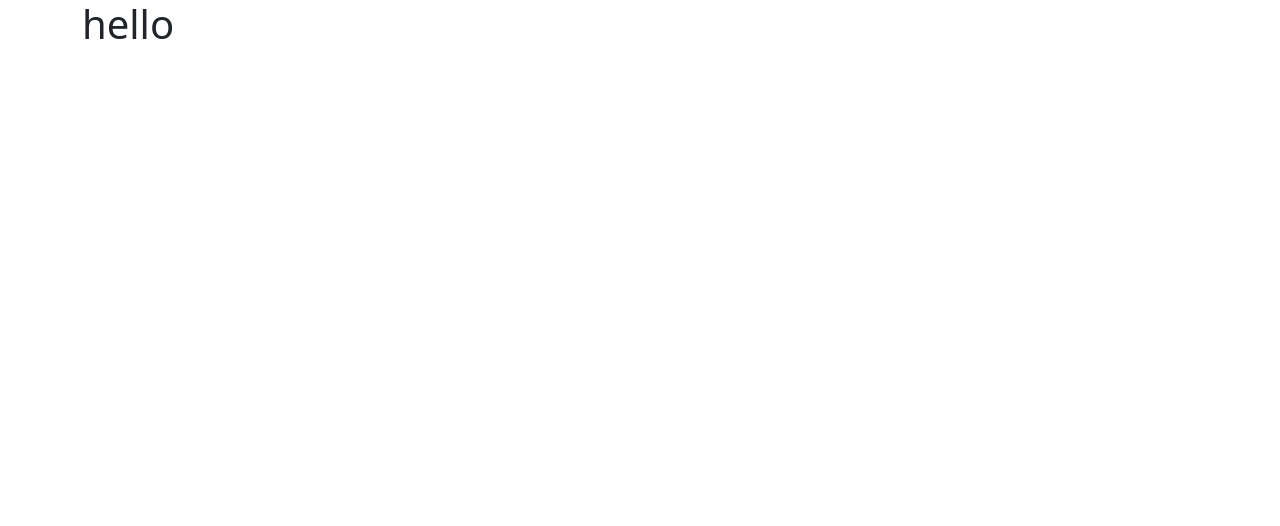
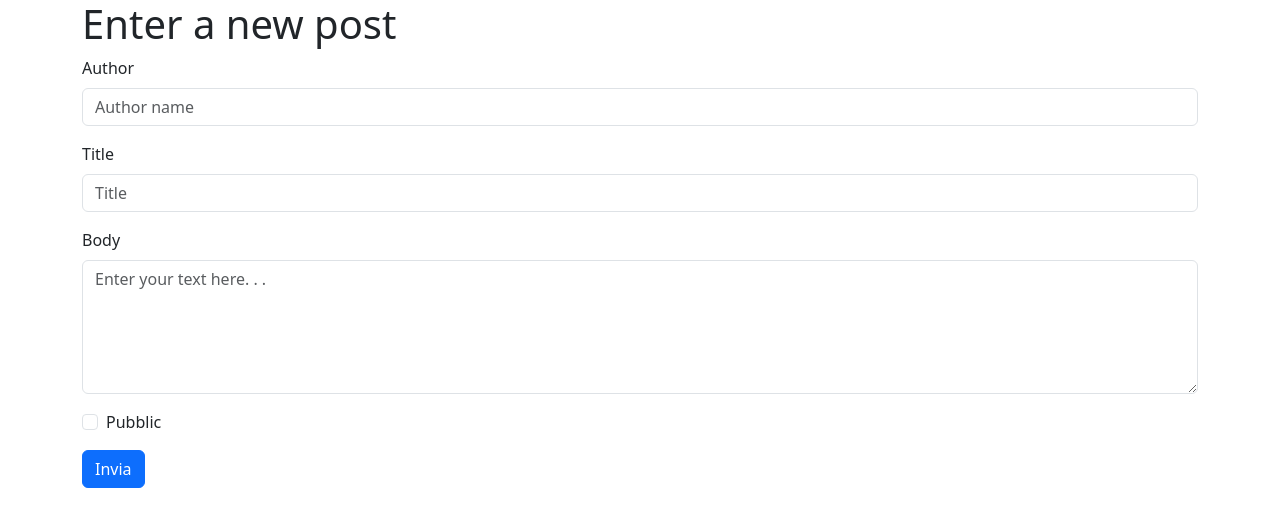
Before and after one commit to dpalexandru/react-post-form, a React (Vite) app: page / in a window 1280 px wide. Shown: the top 526 px of the page. Built offline with nearby package versions, Linux system fonts and the light colour scheme.

Commit message:
feat: add static form

```diff
--- a/package.json
+++ b/package.json
@@ -13,6 +13,7 @@
     "axios": "^1.11.0",
     "bootstrap": "^5.3.8",
     "react": "^19.1.1",
+    "react-bootstrap": "^2.10.10",
     "react-dom": "^19.1.1"
   },
   "devDependencies": {
--- a/src/App.jsx
+++ b/src/App.jsx
@@ -1,5 +1,10 @@
 import { useState, useEffect } from 'react'
 import axios from 'axios'
+import { Form, Button } from "react-bootstrap";
+
+
+
+
 
 
 function App() {
@@ -7,8 +12,41 @@ function App() {
   return (
     <>
       <div className="container">
-        <h1>hello</h1>
-      </div>
+        <h1>Enter a new post</h1>
+        <Form>
+
+          {/* Campo Nome */}
+          <Form.Group className="mb-3" name="author">
+            <Form.Label>Author</Form.Label>
+            <Form.Control type="text" placeholder="Author name" />
+          </Form.Group>
+
+          {/* Campo titolo */}
+          <Form.Group className="mb-3" name="title">
+            <Form.Label>Title</Form.Label>
+            <Form.Control type="text" placeholder="Title" />
+          </Form.Group>
+
+          {/* Campo Body */}
+          <Form.Group className="mb-3" controlId="body">
+            <Form.Label>Body</Form.Label>
+            <Form.Control
+              as="textarea"
+              rows={5}
+              placeholder="Enter your text here. . ."
+            />
+          </Form.Group>
+          {/* Checkbox */}
+          <Form.Group className="mb-3" controlId="formCheckbox">
+            <Form.Check type="checkbox" label="Pubblic" />
+          </Form.Group>
+
+          {/* Bottone Submit */}
+          <Button variant="primary" type="submit">
+            Invia
+          </Button>
+        </Form>
+      </div >
     </>
   )
 }
```
Also changed, not shown: 1 other file (tests, documents, lock files or other folders).
